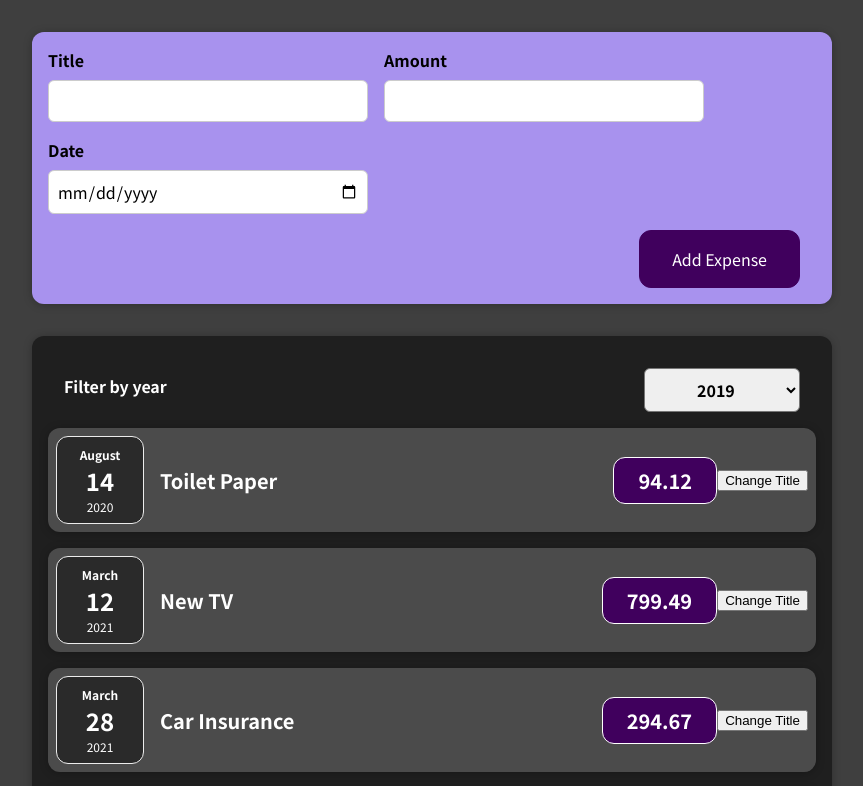
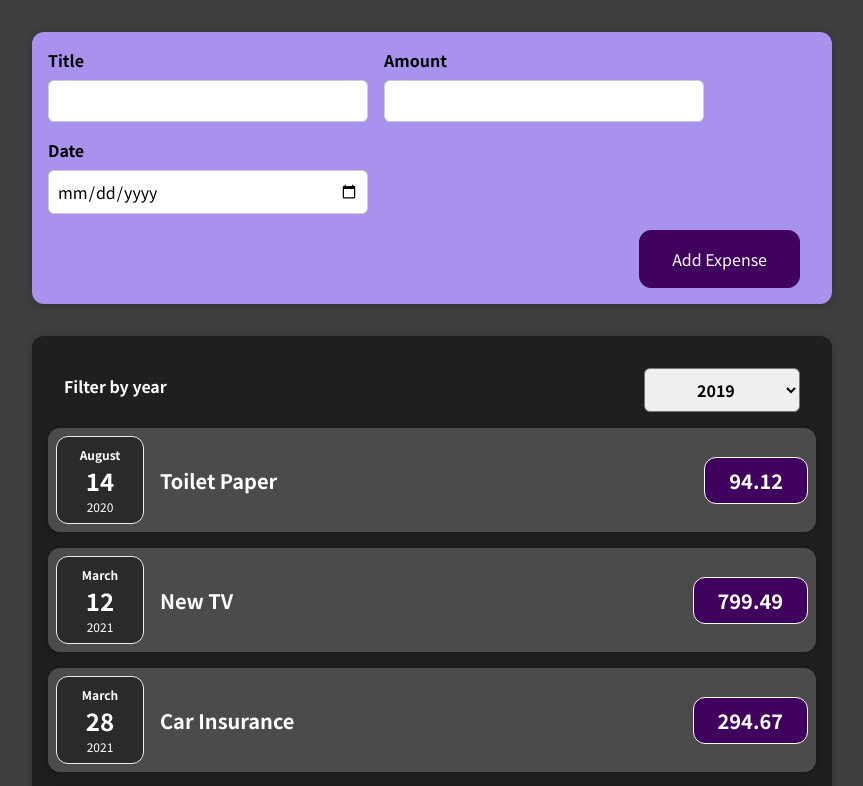
Before and after one commit to ryansereno/expense-tracker, a React (Create React App) app: page / in a window 1280 px wide. Shown: the top 786 px of the page, without its empty margins (208-1071 px from the left). Built offline with nearby package versions, Linux system fonts and the light colour scheme.

Commit message:
removed state from expenseItem

```diff
--- a/src/components/Expenses/ExpenseItem.js
+++ b/src/components/Expenses/ExpenseItem.js
@@ -1,25 +1,17 @@
 
-import React, { useState  } from 'react'
+import React from 'react'
 import ExpenseDate from "./ExpenseDate";
 import "./ExpenseItem.css";
 import Card from "../UI/Card";
 
 const ExpenseItem = (props) => {
-
-    const [title, setTitle] = useState(props.title)
-    //state is evaluated on a PER COMPONENT basis; separate instances of the same component have SEPARATE state
-    const clickHandler = () =>{
-       setTitle('clicked')
-    }
-
   return (
     <Card className="expense-item">
       <ExpenseDate date={props.date} />
       <div className="expense-item__description">
-        <h2>{title}</h2>
+        <h2>{props.title}</h2>
         <div className="expense-item__price">{props.amount}</div>
       </div>
-      <button onClick={clickHandler}>Change Title</button>
     </Card>
   );
 }
```
Also changed, not shown: 1 other file (tests, documents, lock files or other folders).
